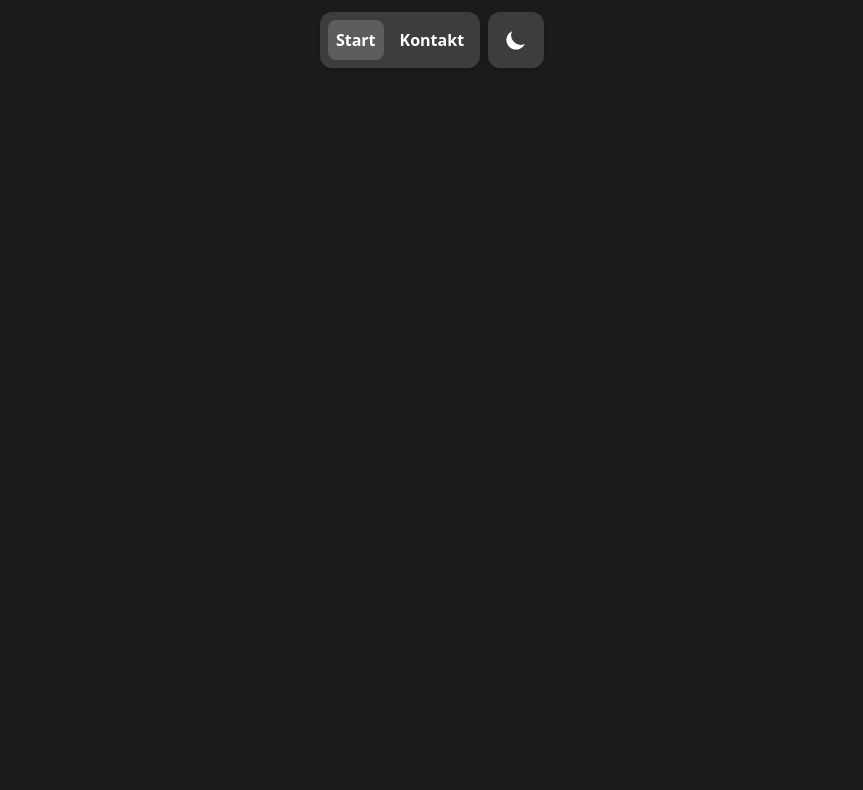
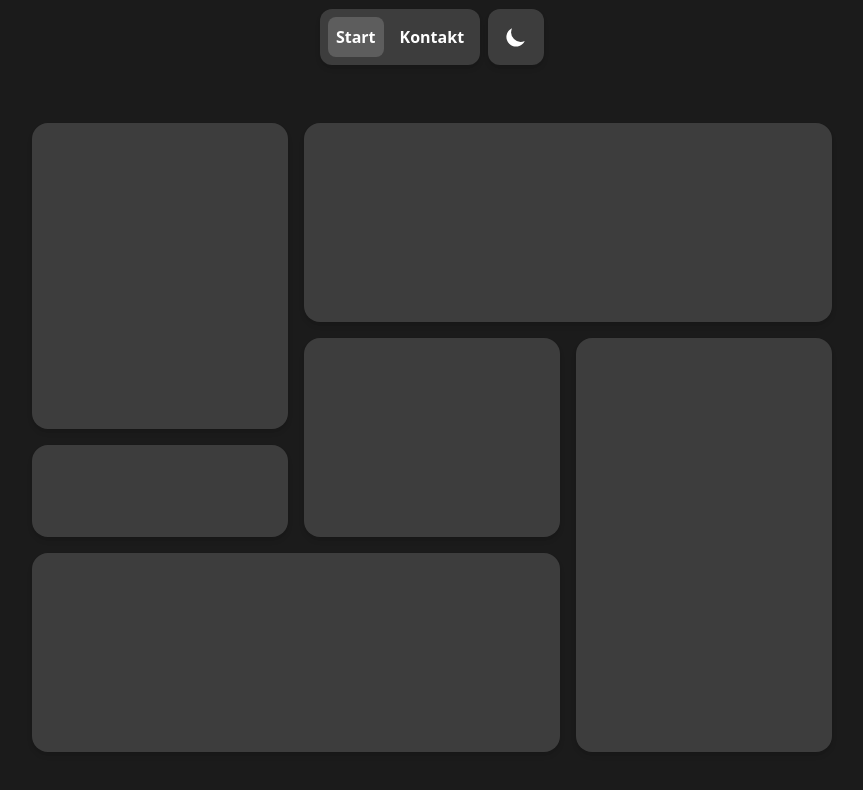
Before and after one commit to hannesschacherl/Portfolio, a Nuxt app: page / in a window 1280 px wide. Shown: the top 790 px of the page, without its empty margins (208-1071 px from the left). Built offline with nearby package versions, Linux system fonts and the light colour scheme.

Commit message:
add responsive design for grid & configure test gsap

```diff
--- /dev/null
+++ b/components/Home.vue
@@ -0,0 +1,87 @@
+<template>
+    <div
+        class="container mx-auto lg:px-32 h-[700px] pb-6 flex items-center justify-center"
+    >
+        <div
+            class="w-full h-full max-w-[800px] gap-4 grid grid-rows-7 grid-cols-2 md:grid md:grid-rows-6 md:grid-cols-3"
+        >
+            <div
+                class="container1 rounded-2xl bg-white shadow-md dark:bg-[#3D3D3D] row-span-3 md:row-span-3"
+            ></div>
+            <div
+                class="container2 rounded-2xl bg-white shadow-md dark:bg-[#3D3D3D] hidden md:row-span-2 md:col-span-2 md:block"
+            ></div>
+            <div
+                class="container3 bg-white shadow-md dark:bg-[#3D3D3D] rounded-2xl row-span-2 md:row-span-2"
+            ></div>
+            <div
+                class="container4 bg-white shadow-md dark:bg-[#3D3D3D] rounded-2xl row-start-4 row-span-4 col-span-2 md:row-span-4 md:row-start-3 md:col-start-3 md:col-span-1"
+            ></div>
+            <div
+                class="container5 rounded-2xl bg-white shadow-md dark:bg-[#3D3D3D] md:col-start-1 md:row-start-4"
+            ></div>
+            <div
+                class="container6 rounded-2xl bg-white shadow-md dark:bg-[#3D3D3D] hidden md:block md:row-span-2 md:col-span-2"
+            ></div>
+        </div>
+    </div>
+</template>
+
+<script setup lang="ts">
+import gsap from 'gsap';
+var tl = gsap.timeline();
+onMounted(() => {
+    const mm = gsap.matchMedia();
+
+    mm.add('(min-width: 768px)', () => {
+        tl.add(
+            gsap.from('.container3', {
+                duration: 0.2,
+                ease: "expoScale(0.5,7,none)",
+            }),
+        );
+        tl.add(
+            gsap.from('.container1', {
+                duration:0.25,
+                y: -100,
+                opacity: 0,
+                ease: 'ease-in',
+            }),
+        );
+        tl.add(
+            gsap.from('.container2', {
+                duration:0.25,
+                x: 100,
+                opacity: 0,
+                ease: 'ease-in',
+            }),
+        )
+        tl.add(
+            gsap.from('.container4', {
+                duration:0.25,
+                y: 100,
+                opacity: 0,
+                ease: 'ease-in',
+            }),
+        );
+        tl.add(
+            gsap.from('.container6', {
+                duration:0.25,
+                x: -100,
+                opacity: 0,
+                ease: 'ease-in',
+            }),
+        );
+        tl.add(
+            gsap.from('.container5', {
+                duration:0.25,
+                x: -100,
+                opacity: 0,
+                ease: 'ease-in',
+            }),
+        );
+    });
+});
+</script>
+
+<style scoped></style>
--- a/package.json
+++ b/package.json
@@ -12,9 +12,10 @@
   "dependencies": {
     "@headlessui/vue": "^1.7.22",
     "@heroicons/vue": "^2.1.5",
+    "@nuxt/kit": "^3.12.4",
+    "gsap": "^3.12.5",
     "nuxt": "^3.12.4",
-    "vue": "^3.4.32",
-    "@nuxt/kit": "^3.12.4"
+    "vue": "^3.4.32"
   },
   "devDependencies": {
     "@nuxtjs/tailwindcss": "^6.12.1",
--- a/pages/index.vue
+++ b/pages/index.vue
@@ -1,6 +1,9 @@
 <template>
-    <div class="h-screen w-screen bg-[#D9D9D9] dark:bg-[#1B1B1B]">
+    <div class="h-screen min-h-[800px] w-screen bg-[#D9D9D9] dark:bg-[#1B1B1B] flex flex-col gap-6">
         <NavBar :activePage="activePage" @update:activePage="activePageUpdate"/>
+        <div class="flex-grow"></div>
+        <Home />
+        <div class="flex-grow"></div>
     </div>
 </template>
 
```
Also changed, not shown: 1 other file (tests, documents, lock files or other folders).
